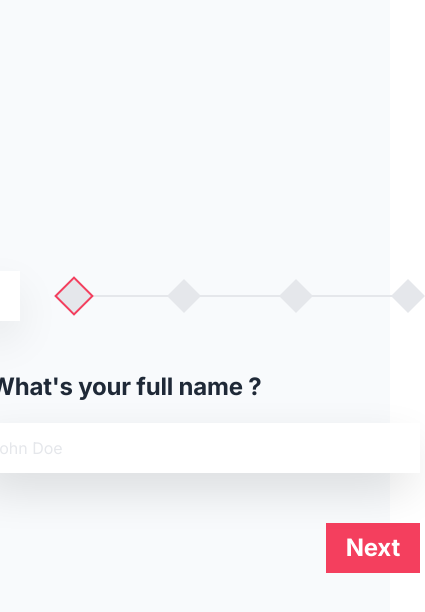
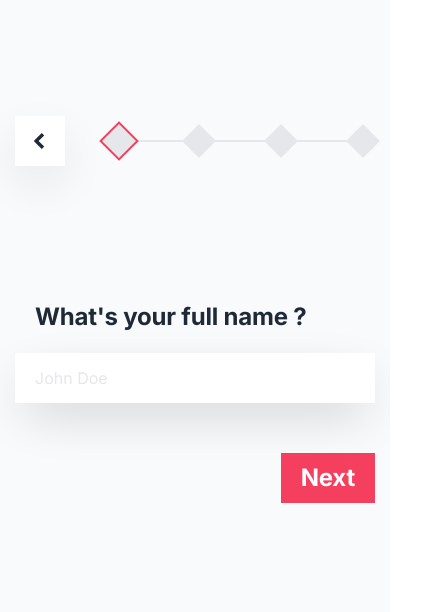
Before and after one commit to baptistehanriat/application-form, a React (Create React App) app: page / in a window 390 px wide. Both pictures are taken after a click on the button "Start now". Shown: the top 612 px of the page, 425 px wide, since content can reach past the window. Built offline with nearby package versions, Linux system fonts and the light colour scheme.

Commit message:
Improve overall responsiveness

```diff
--- a/src/App.tsx
+++ b/src/App.tsx
@@ -93,13 +93,20 @@ function App() {
         )}
         {questionnaireStatus === 'ongoing' && (
           <>
-            <View style={{ flexDirection: 'row' }}>
+            <View
+              style={{
+                flex: 1,
+                alignItems: 'center',
+                flexDirection: 'row',
+              }}
+            >
               <ButtonBack style={{ marginRight: 40 }} onClick={onGoBack} />
               <ProgressBar
                 currentIndex={index}
                 questions={tenantQuestionnaire}
               />
             </View>
+            <View style={{ flex: 2 }}>
               <QuestionField
                 onChange={onChange}
                 answer={answers[currentQuestion.answerKey]}
@@ -112,6 +119,7 @@ function App() {
                 }
                 onClick={onGoNext}
               />
+            </View>
           </>
         )}
         {questionnaireStatus === 'finished' && (
@@ -163,7 +171,14 @@ const Container = styled(View)`
 const InnerContainer = styled(View)`
   flex: 1;
   justify-content: center;
-  min-width: 450px; // FIXME: use CSS breakpoint
+
+  @media (min-width: 992px) {
+    min-width: 450px;
+  }
+
+  @media (max-width: 992px) {
+    min-width: 100%;
+  }
 `
 
 const Marker = styled(View)`
--- a/src/components/questionnaire/QuestionField.tsx
+++ b/src/components/questionnaire/QuestionField.tsx
@@ -66,7 +66,7 @@ interface TextInputQuestionProps extends QuestionFieldProps {
 
 const Container = styled(View)`
   margin-bottom: 50px;
-  margin-top: 50px;
+  margin-top: 20px;
 `
 
 const QuestionLabel = styled(H2)`
```
Lines whose indentation alone changed are shown as unchanged.
